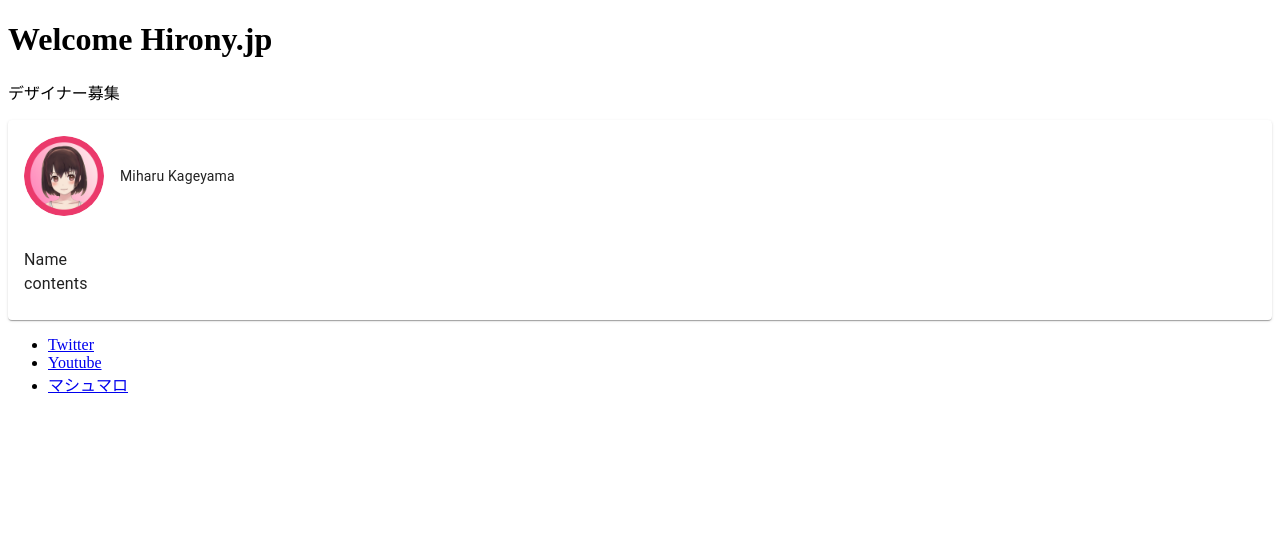
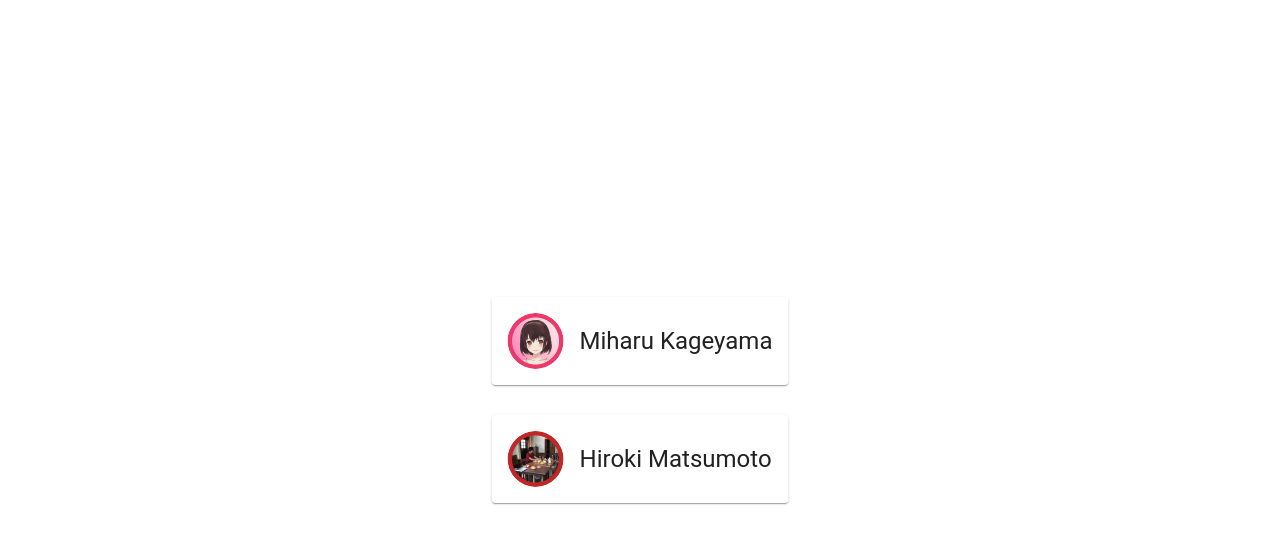
Before and after one commit to hirony-jp/hirony_homepage, a React (Create React App) app: page / in a window 1280 px wide. Shown: the top 544 px of the page. Built offline with nearby package versions, Linux system fonts and the light colour scheme.

Commit message:
card centering

```diff
--- a/src/components/App.js
+++ b/src/components/App.js
@@ -1,22 +1,17 @@
 import React from 'react';
 import NameCard from './NameCard.js';
-import { FontAwesomeIcon } from '@fortawesome/react-fontawesome';
-import { Button } from '@material-ui/core';
 
 function App() {
   return (
     <div>
-      <h1>Welcome Hirony.jp</h1>
-
-      <p>デザイナー募集</p>
 
       <NameCard />
 
-      <ul>
+      {/* <ul>
         <li><a href="https://twitter.com/_hirony">Twitter</a></li>
         <li><a href="https://www.youtube.com/channel/UCMMp1g3u_vuGJh5qv2UdhKw">Youtube</a></li>
         <li><a href="https://marshmallow-qa.com/_hirony">マシュマロ</a></li>
-      </ul>
+      </ul> */}
     </div>
   );
 }
--- a/src/components/NameCard.js
+++ b/src/components/NameCard.js
@@ -1,12 +1,25 @@
 import React from 'react';
-import { Card, CardHeader, CardContent, Typography, Avatar } from '@material-ui/core';
+import { Card, CardHeader, Avatar } from '@material-ui/core';
 import { makeStyles, createStyles } from '@material-ui/core/styles';
+import { FontAwesomeIcon } from '@fortawesome/react-fontawesome';
 
 const useStyles = makeStyles((theme) =>
     createStyles({
         large: {
-            width: theme.spacing(10),
-            height: theme.spacing(10)
+            width: theme.spacing(7),
+            height: theme.spacing(7)
+        },
+        cardStyle: {
+            margin: 'auto',
+            marginTop: 30,
+            marginBottom: 30,
+            maxWidth: 300
+        },
+        root: {
+            position: 'absolute',
+            top: '50%',
+            left: '50%',
+            transform: 'translate(-50%, -50%)'
         }
     })
 );
@@ -14,8 +27,11 @@ const useStyles = makeStyles((theme) =>
 function NameCard() {
     const classes = useStyles();
     return(
-        <Card>
+        <div className={classes.root} >
+            <Card className={classes.cardStyle}>
                 <CardHeader
+                    titleTypographyProps={{variant: 'h5'}}
+                    title="Miharu Kageyama"
                     avatar={
                         <Avatar
                             aria-label="recipe"
@@ -23,18 +39,23 @@ function NameCard() {
                             className={classes.large}
                         />
                     }
-                title="Miharu Kageyama"
                 />
-            <CardContent>
+            </Card>
 
-                <Typography>
-                    Name
-                </Typography>
-                <Typography>
-                    contents
-                </Typography>
-            </CardContent>
+            <Card className={classes.cardStyle}>
+                <CardHeader
+                    titleTypographyProps={{variant: 'h5'}}
+                    title="Hiroki Matsumoto"
+                    avatar={
+                        <Avatar
+                            aria-label="recipe"
+                            src={`${process.env.PUBLIC_URL}/icon-twitter-maru-maru.png`}
+                            className={classes.large}
+                        />
+                    }
+                />
             </Card>
+        </div>
     );
 }
 
```
Also changed, not shown: public/icon-twitter-maru-maru.png (added). Lines whose indentation alone changed are shown as unchanged.
